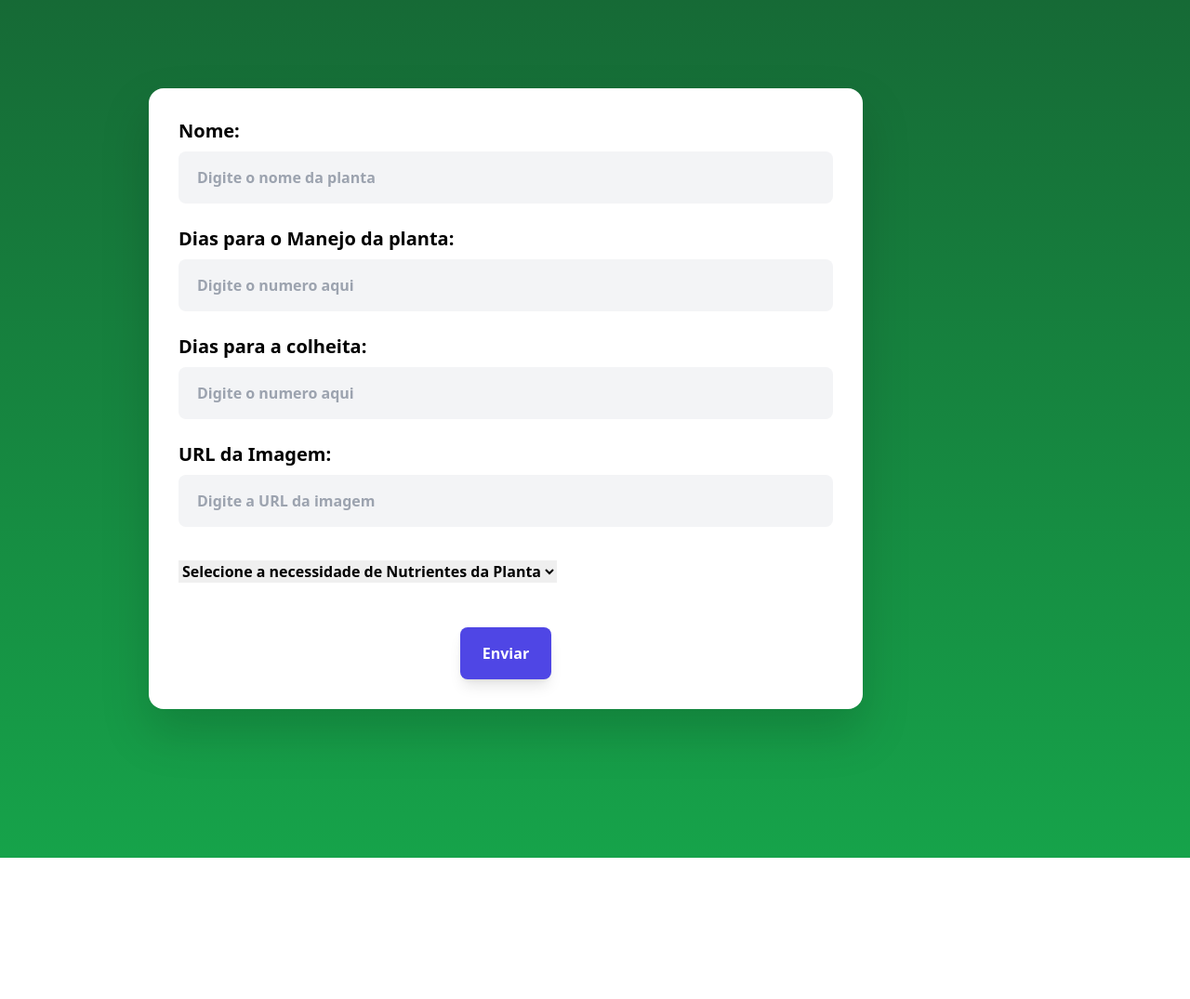
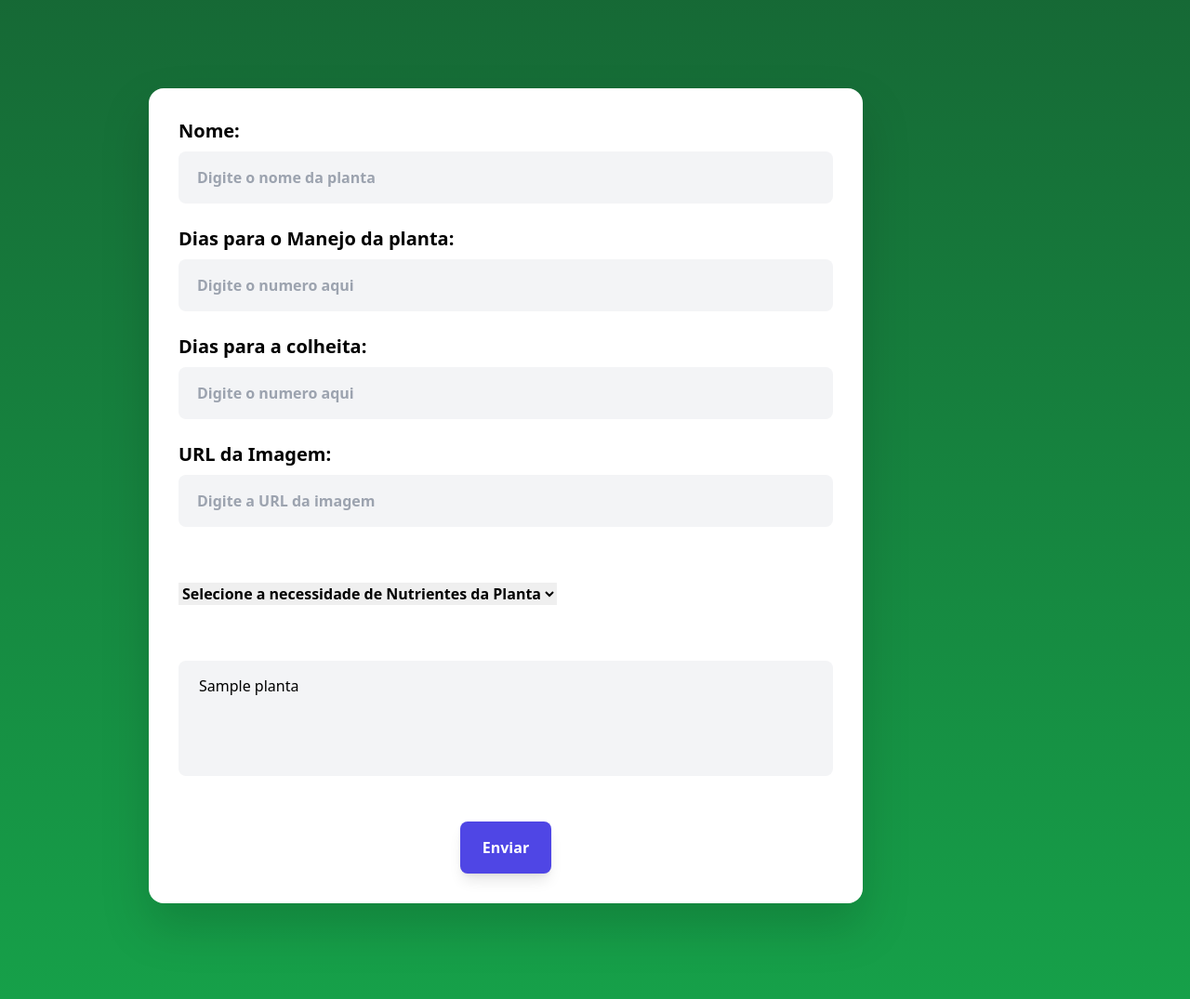
Before and after one commit to AntonioPaess/Plantage--Projetos-2, a Django app: page /planta/ in a window 1280 px wide. Shown: the part 81-1156 px from the top of the page at 93% size. Before the commit the page ends 1004 px from the top, so only its background shows below. Run offline with Django 5.2, Linux system fonts and the light colour scheme; a user stored in the database is signed in; tables that the repository leaves empty hold one stand-in row (values such as "Sample post"); grey boxes marked "Sample" are stand-in pictures; parts of the project's set-up code (start-up, migrations or seed data) failed here and were passed over; some libraries are stand-ins or nearby versions.

Commit message:
Adicionando historia de plantas inimigas

```diff
--- a/Plantage/plant/models.py
+++ b/Plantage/plant/models.py
@@ -11,12 +11,16 @@ class Espaco(models.Model):
         return self.nome
 
 class Planta(models.Model):
-    nome = models.CharField(max_length=20)
-    necessidade_de_nutrientes = models.CharField(max_length=20)
+    nome = models.CharField(max_length=100)
+    necessidade_de_nutrientes = models.TextField()
     ciclo_de_podagem = models.IntegerField()
     ciclo_de_colheita = models.IntegerField()
-    imagem = models.URLField(max_length=200, default=None)
+    imagem = models.URLField()
     user = models.ForeignKey(Profile, on_delete=models.CASCADE)
+
+    # Novo campo para plantas inimigas
+    plantas_inimigas = models.ManyToManyField('self', blank=True, symmetrical=True)
+
     def __str__(self):
         return self.nome
 
--- a/Plantage/plant/views.py
+++ b/Plantage/plant/views.py
@@ -28,10 +28,13 @@ def HomeView(request):
         })
 
 
+# views.py
 @method_decorator(login_required, name='dispatch')
 class AddPlanta(View):
     def get(self, request):
-        return render(request, 'forms/plantaForms.html')
+        # Inclui todas as plantas para seleção de plantas inimigas
+        plantas = Planta.objects.all()
+        return render(request, 'forms/plantaForms.html', {'plantas': plantas})
 
     def post(self, request):
         name = request.POST.get("nome")
@@ -39,40 +42,19 @@ class AddPlanta(View):
         poda = request.POST.get("ciclo_de_podagem")
         colhe = request.POST.get("ciclo_de_colheita")
         urlImagem = request.POST.get("imagem")
+        plantas_inimigas_ids = request.POST.getlist("plantas_inimigas")
 
+        # Converte os valores para inteiros com verificação de erro
         try:
-            poda = int(poda)  # Converte para float ou use int() se preferir
+            poda = int(poda)
             colhe = int(colhe)
-
-            if poda <= 0 and colhe <= 0:
+            if poda <= 0 or colhe <= 0:
                 raise ValueError("Os valores precisam ser números positivos.")
-
         except (ValueError, TypeError):
             messages.warning(request, 'O manejo e dias de colheita precisam ser números positivos.')
             return redirect('add')
 
-        try:
-            colhe = int(colhe)
-
-            if colhe <= 0:
-                raise ValueError("Os valores precisam ser números positivos.")
-
-        except (ValueError, TypeError):
-            messages.warning(request, 'Os dias de colheita precisam ser números positivos.')
-            return redirect('add')
-
-        try:
-            poda = int(poda)
-
-
-            if poda <= 0:
-                raise ValueError("Os valores precisam ser números positivos.")
-
-        except (ValueError, TypeError):
-            messages.warning(request, 'O tempo em dias para podar precisa ser  um número positivo.')
-            return redirect('add')
-
-        user_profile = Profile.objects.get(user=request.user)  # Obtém o perfil do usuário logado
+        user_profile = Profile.objects.get(user=request.user)
 
         planta = Planta(
             nome=name,
@@ -83,7 +65,13 @@ class AddPlanta(View):
             user=user_profile
         )
         planta.save()
+
+        # Adiciona as plantas inimigas ao relacionamento
+        if plantas_inimigas_ids:
+            planta.plantas_inimigas.add(*plantas_inimigas_ids)
+
         return redirect('home')
+
 
 @method_decorator(login_required, name='dispatch')
 class AddEspaco(View):
@@ -209,13 +197,22 @@ def adicionar_planta_canteiro(request):
                 'error': 'Número máximo de plantas para este canteiro atingido.'
             }, status=400)
 
-        # Verifica se a planta já está no canteiro
+        # Verificação de plantas inimigas já presentes no canteiro
+        plantas_existentes = CanteiroPlanta.objects.filter(canteiro=canteiro).values_list('planta', flat=True)
+        plantas_inimigas = planta.plantas_inimigas.values_list('id', flat=True)
+
+        # Interseção para verificar se alguma planta inimiga já está no canteiro
+        if set(plantas_existentes) & set(plantas_inimigas):
+            return JsonResponse({
+                'success': False,
+                'error': 'Esta planta possui plantas inimigas no mesmo canteiro.'
+            }, status=400)
+
+        # Adiciona ou atualiza a quantidade de plantas no canteiro
         canteiro_planta, created = CanteiroPlanta.objects.get_or_create(canteiro=canteiro, planta=planta)
         if not created:
-            # Atualiza a quantidade da planta existente
             canteiro_planta.quantidade += quantidade
         else:
-            # Define a quantidade da nova planta
             canteiro_planta.quantidade = quantidade
 
         canteiro_planta.save()
@@ -228,6 +225,7 @@ def adicionar_planta_canteiro(request):
         })
 
     return JsonResponse({'success': False, 'error': 'Método não permitido'}, status=405)
+
 
 
 
--- a/Plantage/templates/forms/plantaForms.html
+++ b/Plantage/templates/forms/plantaForms.html
@@ -103,56 +103,53 @@
 
     {% include 'includes/header.html' %}
 
-
     <form action="{% url 'add' %}" method="POST" class="flex gap-2 px-8 py-24" autocomplete="off">
         {% csrf_token %}
 
         <div class="ml-32 mb-16 bg-white rounded-2xl md:drop-shadow-2xl shadow-black w-full p-8 max-w-3xl mx-auto p--20 font-bold">
 
+            <h2 class="text-black" for="nome">Nome:</h2>
+            <div>
+                <input type="text" name="nome" id="nome" placeholder="Digite o nome da planta" required>
+                <br><br>
 
-            <h2 class="text-black" for="nome">Nome:</h2>
-            <div class="">
-                <input type="text" name="nome" id="nome" placeholder="Digite o nome da planta" required>
-                <br>
-                <br>
-                <h2 class="text-black" for="nome">Dias para o Manejo da planta:</h2>
+                <h2 class="text-black" for="ciclo_de_podagem">Dias para o Manejo da planta:</h2>
+                <input type="number" id="ciclo_de_podagem" name="ciclo_de_podagem" placeholder="Digite o numero aqui" step="1" required>
+                <br><br>
 
-
-                <input type="number" id="ciclo_de_podagem" name="ciclo_de_podagem" placeholder="Digite o numero aqui"
-                step="1" required>
-                <br>
-                <br>
-                <h2 class="text-black" for="nome">Dias para a colheita:</h2>
-
-                <input type="number" id="ciclo_de_colheita" name="ciclo_de_colheita" placeholder="Digite o numero aqui"
-                step="1" required>
-                <br>
-                <br>
+                <h2 class="text-black" for="ciclo_de_colheita">Dias para a colheita:</h2>
+                <input type="number" id="ciclo_de_colheita" name="ciclo_de_colheita" placeholder="Digite o numero aqui" step="1" required>
+                <br><br>
 
                 <div class="inputdiv text-black">
                     <h2 class="text-black" for="imagem">URL da Imagem:</h2>
                     <input type="url" name="imagem" id="imagem" placeholder="Digite a URL da imagem" required>
                 </div>
+                <br>
 
-
-                <h2 class="text-white" for="nome">Necessidade de Nutrientes:</h2>
+                <h2 class="text-white" for="necessidade_de_nutrientes">Necessidade de Nutrientes:</h2>
                 <select name="necessidade_de_nutrientes" id="necessidade_de_nutrientes" required>
                     <option value="">Selecione a necessidade de Nutrientes da Planta</option>
                     <option value="Baixa">Baixa</option>
                     <option value="Media">Média</option>
                     <option value="Alta">Alta</option>
                 </select>
+                <br><br>
 
+                <!-- Adiciona a seleção de plantas inimigas -->
+                <h2 class="text-white" for="plantas_inimigas">Selecione as Plantas Inimigas:</h2>
+                <select name="plantas_inimigas" id="plantas_inimigas" multiple class="textarea">
+                    {% for planta in plantas %}
+                        <option value="{{ planta.id }}">{{ planta.nome }}</option>
+                    {% endfor %}
+                </select>
             </div>
-            <br>
-            <br>
-            <div class=" text-center">
+            <br><br>
+
+            <div class="text-center">
                 <button type="submit" class="btn btn-primary">Enviar</button>
             </div>
         </div>
-
     </form>
 
-
-
 </body>
```
Also changed, not shown: Plantage/plant/migrations/0010_planta_plantas_inimigas_alter_planta_imagem_and_more.py (added).
